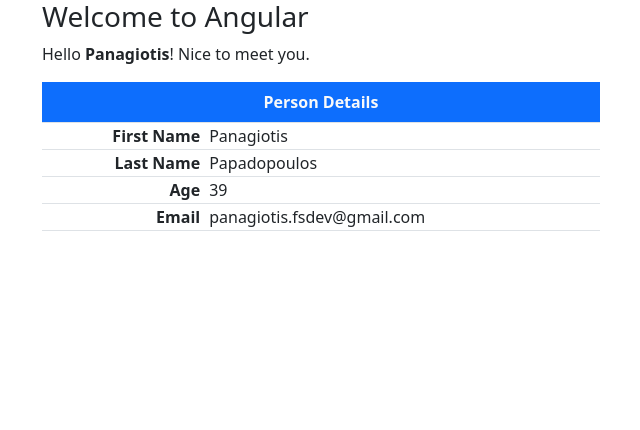
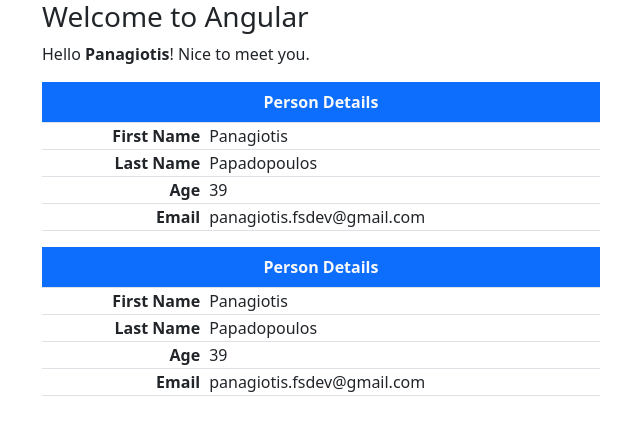
Before and after one commit to PanagiotisFsDev/angular-introduction, an Angular app: page / in a window 1280 px wide. Shown: the top 430 px of the page, without its empty margins (40-680 px from the left). Built offline with nearby package versions, Linux system fonts and the light colour scheme.

Commit message:
add app component

```diff
--- a/src/app/app.component.html
+++ b/src/app/app.component.html
@@ -4,25 +4,7 @@
         Hello <strong>{{ name }}</strong>! Nice to meet you.
     </p>
 
-    <table class="table table-bordered w-50">
-        <caption class="caption-top fw-bold bg-primary text-light text-center">
-        Person Details
-        </caption>
-        <tr>
-        <td class="fw-semibold text-end">First Name</td>
-        <td class="ps-2">{{ person.givenName }}</td>
-        </tr>
-        <tr>
-        <td class="fw-semibold text-end">Last Name</td>
-        <td class="ps-2">{{ person.surName }}</td>
-        </tr>
-        <tr>
-        <td class="fw-semibold text-end">Age</td>
-        <td class="ps-2">{{ person.age }}</td>
-        </tr>
-        <tr>
-        <td class="fw-semibold text-end">Email</td>
-        <td class="ps-2">{{ person.email }}</td>
-        </tr>
-    </table>
+    <app-person-table></app-person-table>
+    <app-person-table></app-person-table>
+
 </div>
--- a/src/app/app.component.ts
+++ b/src/app/app.component.ts
@@ -1,20 +1,14 @@
 import { Component } from '@angular/core';
+import { PersonTableComponent } from './components/person-table/person-table.component';
 
 
 @Component({
   selector: 'app-root',
   standalone: true,
-  imports: [],
+  imports: [PersonTableComponent],
   templateUrl: './app.component.html',
   styleUrl: './app.component.css'
 })
 export class AppComponent {
   name = 'Panagiotis';
-
-  person ={
-    givenName: 'Panagiotis',
-    surName: 'Papadopoulos',
-    age: 39,
-    email: 'panagiotis.fsdev@gmail.com'
-  }
 }
--- /dev/null
+++ b/src/app/components/person-table/person-table.component.html
@@ -0,0 +1,21 @@
+<table class="table table-bordered w-50">
+    <caption class="caption-top fw-bold bg-primary text-light text-center">
+    Person Details
+    </caption>
+    <tr>
+    <td class="fw-semibold text-end">First Name</td>
+    <td class="ps-2">{{ person.givenName }}</td>
+    </tr>
+    <tr>
+    <td class="fw-semibold text-end">Last Name</td>
+    <td class="ps-2">{{ person.surName }}</td>
+    </tr>
+    <tr>
+    <td class="fw-semibold text-end">Age</td>
+    <td class="ps-2">{{ person.age }}</td>
+    </tr>
+    <tr>
+    <td class="fw-semibold text-end">Email</td>
+    <td class="ps-2">{{ person.email }}</td>
+    </tr>
+</table>
--- /dev/null
+++ b/src/app/components/person-table/person-table.component.ts
@@ -0,0 +1,17 @@
+import { Component } from '@angular/core';
+
+@Component({
+  selector: 'app-person-table',
+  standalone: true,
+  imports: [],
+  templateUrl: './person-table.component.html',
+  styleUrl: './person-table.component.css'
+})
+export class PersonTableComponent {
+  person ={
+    givenName: 'Panagiotis',
+    surName: 'Papadopoulos',
+    age: 39,
+    email: 'panagiotis.fsdev@gmail.com'
+  }
+}
```
Also changed, not shown: src/app/components/person-table/person-table.component.css (added).
